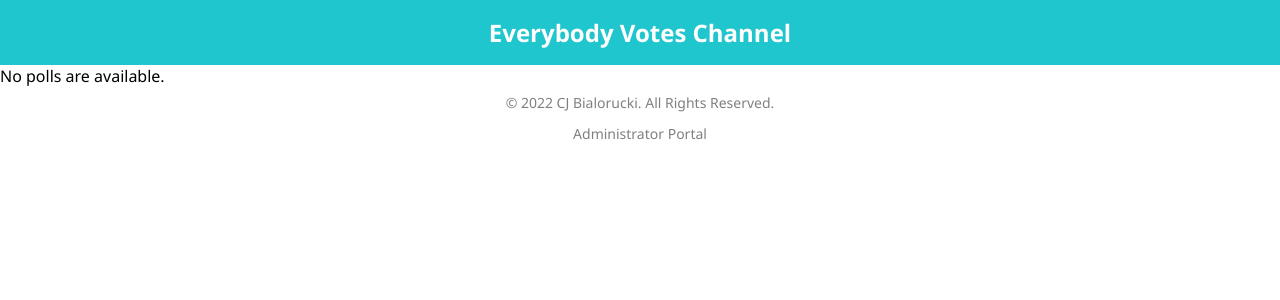
After one commit to cbialorucki/CSE-310-Web-Apps, a Django app: page / in a window 1280 px wide. The commit adds this page. Shown: the top 300 px of the page. Run offline with Django 3.2, Linux system fonts and the light colour scheme; data that the repository does not hold is empty.

Commit message:
Built out Everybody Votes Channel system

```diff
--- a/CSE310_WebApps/CSE310_WebApps/settings.py
+++ b/CSE310_WebApps/CSE310_WebApps/settings.py
@@ -39,6 +39,7 @@ INSTALLED_APPS = [
     'django.contrib.sessions',
     'django.contrib.messages',
     'django.contrib.staticfiles',
+    'django.contrib.humanize',
 ]
 
 MIDDLEWARE = [
--- a/CSE310_WebApps/CSE310_WebApps/urls.py
+++ b/CSE310_WebApps/CSE310_WebApps/urls.py
@@ -17,6 +17,7 @@ from django.contrib import admin
 from django.urls import include, path
 
 urlpatterns = [
-    path('polls/', include('polls.urls')),
+    #path('polls/', include('polls.urls')),
+    path('', include('polls.urls')),
     path('admin/', admin.site.urls),
 ]
--- a/CSE310_WebApps/polls/static/polls/style.css
+++ b/CSE310_WebApps/polls/static/polls/style.css
@@ -1,7 +1,57 @@
-li a {
-    color: green;
+*{
+    padding: 0px;
+    margin: 0px;
+    font-family: 'Segoe UI', Tahoma, Geneva, Verdana, sans-serif;
 }
 
-body {
-    background: white url("images/background.jpg") no-repeat;
+ul{
+    text-align: center;
 }
+
+header nav{
+    text-align: center;
+    background-color: #20c6cd;
+    color: white;
+    padding: 16px;
+    font-size: 24px;
+    font-weight: bold;
+}
+
+footer{
+    color: gray;
+    text-align: center;
+    font-size: 14px;
+}
+
+footer p, footer a{
+    padding: 6px;
+}
+
+ul li{
+    background-color: black;
+    color: white;
+    border-radius: 15px;
+    width: 80%;
+    margin: 32px auto;
+    padding: 15px;
+}
+
+ul{
+    list-style: none;
+}
+
+a{
+    text-decoration: none;
+    color: inherit;
+}
+
+h1, form{
+    text-align: center;
+    padding: 8px;
+}
+
+form input{
+    padding: 8px;
+    margin: 8px;
+    cursor: pointer;
+}
--- /dev/null
+++ b/CSE310_WebApps/polls/templates/polls/footer.html
@@ -0,0 +1,5 @@
+{% load static %}
+<footer>
+    <p>&copy; {% now "Y" %} CJ Bialorucki. All Rights Reserved.</p>
+    <p><a href="{% url 'admin:index' %}">Administrator Portal</a></p>
+</footer>
--- /dev/null
+++ b/CSE310_WebApps/polls/templates/polls/header.html
@@ -0,0 +1,6 @@
+{% load static %}
+<header>
+    <nav>
+        <a href="{% url 'polls:index' %}">Everybody Votes Channel</a>
+    </nav>
+</header>
--- a/CSE310_WebApps/polls/templates/polls/index.html
+++ b/CSE310_WebApps/polls/templates/polls/index.html
@@ -1,7 +1,13 @@
 {% load static %}
+<!DOCTYPE html>
+<html>
+    <head>
+        {% include "./shared_head.html" %}
+    </head>
+    <body>
+        {% include "./header.html" %}
 
-<link rel="stylesheet" type="text/css" href="{% static 'polls/style.css' %}">
-
+        <main class="homeMain">
             {% if latest_question_list %}
                 <ul>
                     {% for question in latest_question_list %}
@@ -11,3 +17,11 @@
             {% else %}
                 <p>No polls are available.</p>
             {% endif %}
+        </main>
+
+        <audio autoplay loop>
+            <source src="https://archive.org/download/mainthemewiieverybodyvoteschannelmusic/Main%20Theme%20-%20Wii%20Everybody%20Votes%20Channel%20Music.mp3">
+        </audio>
+        {% include "./footer.html" %}
+    </body>
+</html>
--- /dev/null
+++ b/CSE310_WebApps/polls/templates/polls/shared_head.html
@@ -0,0 +1,3 @@
+{% load static %}
+<meta name="viewport" content="width=device-width, initial-scale=1">
+<link rel="stylesheet" type="text/css" href="{% static 'polls/style.css' %}">
```
Also changed, not shown: CSE310_WebApps/polls/templates/polls/detail.html (+14 -0 lines), CSE310_WebApps/polls/templates/polls/results.html (+21 -7 lines), CSE310_WebApps/polls/static/polls/large.css (added). Lines whose indentation alone changed are shown as unchanged.
